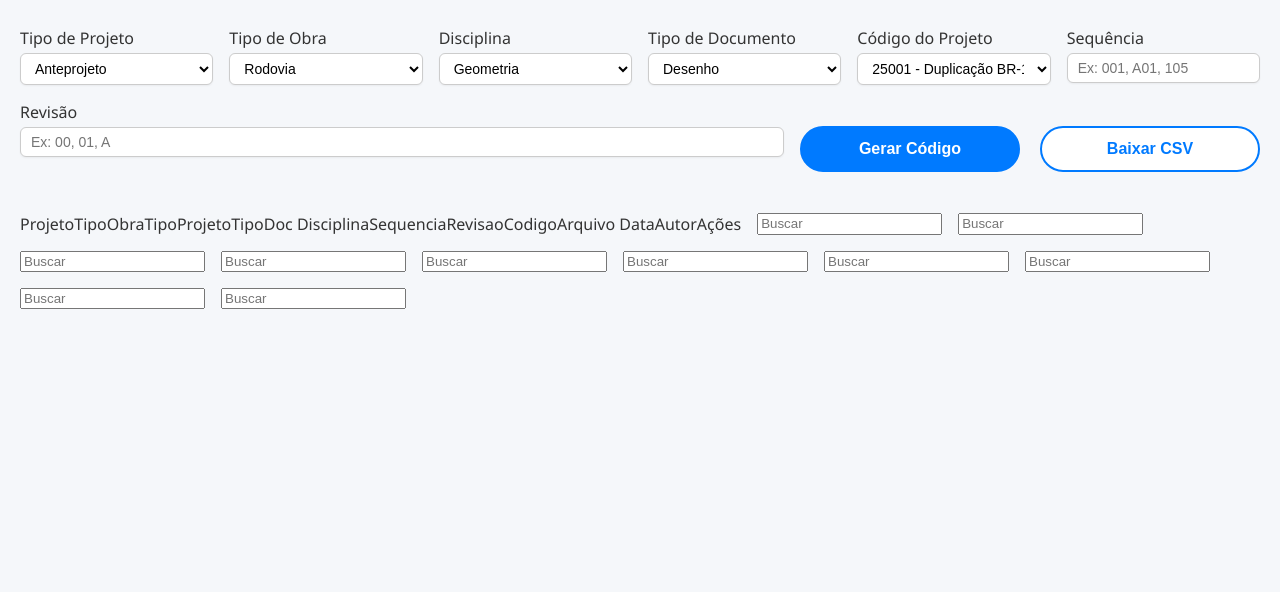
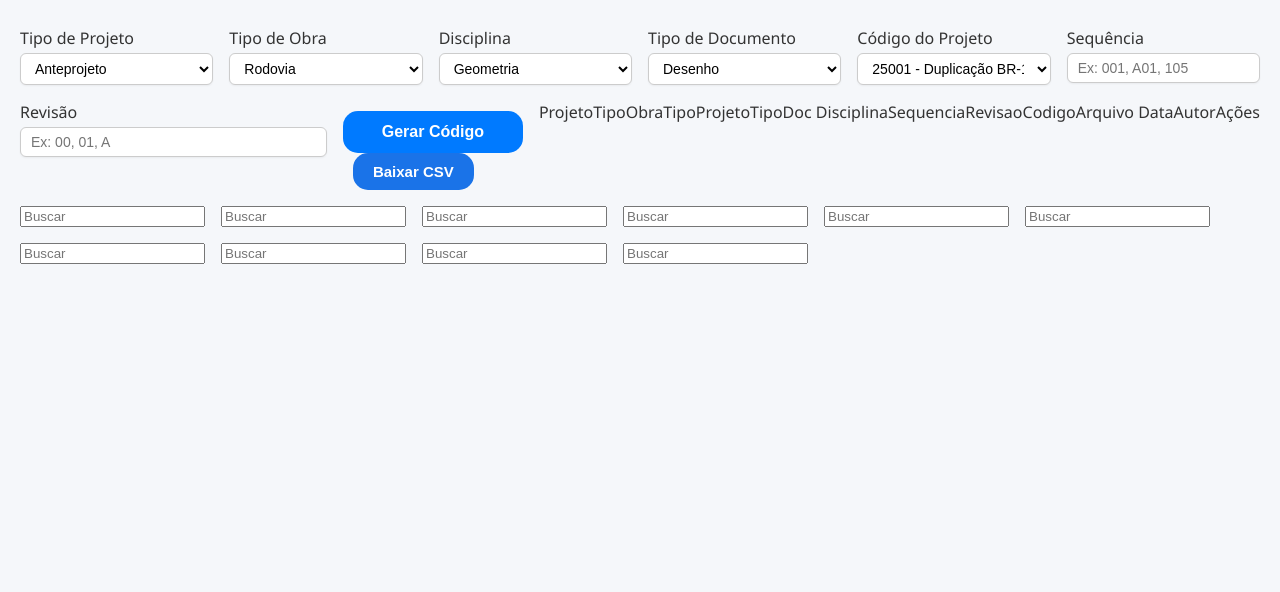
Before and after one commit to Gustavo12345-12345/ModulusDocsFinal, a website: page index.html in a window 1280 px wide. Shown: the part 136-728 px from the top of the page. Drawn offline with Linux system fonts and the light colour scheme; a script that the page names is missing.

Commit message:
index.html

```diff
--- a/index.html
+++ b/index.html
@@ -5,50 +5,51 @@
   <meta name="viewport" content="width=device-width, initial-scale=1">
   <title>Codificador Excel</title>
   <link rel="stylesheet" href="style.css">
-<style>
-    /* Novo container para alinhar os botões na mesma linha */
-    .botoes-acao-container {
-      display: flex;
-      justify-content: center; /* Centraliza os botões na página */
-      align-items: center;
-      gap: 20px; /* Espaço entre os botões */
-      margin: 25px 0; /* Espaço vertical acima e abaixo do container */
+  <style>
+
+    .filtro-global {
+      text-align: center;
+      margin-top: 20px;
+      margin-bottom: 20px;
     }
 
-    /* Estilo BASE para ambos os botões (tamanho e formato) */
-    #btnGerar, #btnExportarCSV {
-      width: 220px; /* Largura fixa para garantir o mesmo tamanho */
-      padding: 12px 20px;
-      font-size: 16px;
-      font-weight: bold;
-      border-radius: 25px; /* Botões bem arredondados */
-      border: 2px solid #007aff; /* Borda padrão azul */
-      cursor: pointer;
-      transition: all 0.3s ease; /* Transição suave para todas as propriedades */
-      text-align: center;
+
+    #btnExportarCSV {
+  background-color: #1a73e8;
+  color: white;
+  border: none;
+  padding: 10px 20px;
+  border-radius: 15px; /* Aumentamos o arredondamento */
+  font-weight: 600;
+  font-size: 15px;
+  cursor: pointer;
+  transition: background-color 0.3s ease;
+  margin-left: 10px;
+}
+
+    #btnExportarCSV:hover {
+      background-color: #155ab6; /* Azul mais escuro ao passar o mouse */
     }
 
-    /* Estilo específico para o botão GERAR (fundo azul, texto branco) */
+
     #btnGerar {
-      background-color: #007aff;
-      color: white;
-    }
+  display: block;
+  width: auto;
+  min-width: 180px;
+  padding: 12px 20px;
+  font-size: 16px;
+  font-weight: bold;
+  margin-top: 10px;
+  margin-left: auto;
+  margin-right: auto;
+  background-color: #007aff;
+  color: white;
+  border: none;
+  border-radius: 15px; /* Aumentamos o arredondamento */
+  cursor: pointer;
+  transition: background-color 0.3s ease;
+}
 
-    #btnGerar:hover {
-      background-color: #005fcc;
-      border-color: #005fcc;
-    }
-
-    /* Estilo específico para o botão EXPORTAR (cores OPOSTAS) */
-    #btnExportarCSV {
-      background-color: white; /* Fundo branco */
-      color: #007aff; /* Texto azul */
-    }
-
-    #btnExportarCSV:hover {
-      background-color: #007aff; /* No hover, inverte as cores */
-      color: white;
-    }
   </style>
 </head>
 <script src="https://cdnjs.cloudflare.com/ajax/libs/xlsx/0.18.5/xlsx.full.min.js"></script>
```
